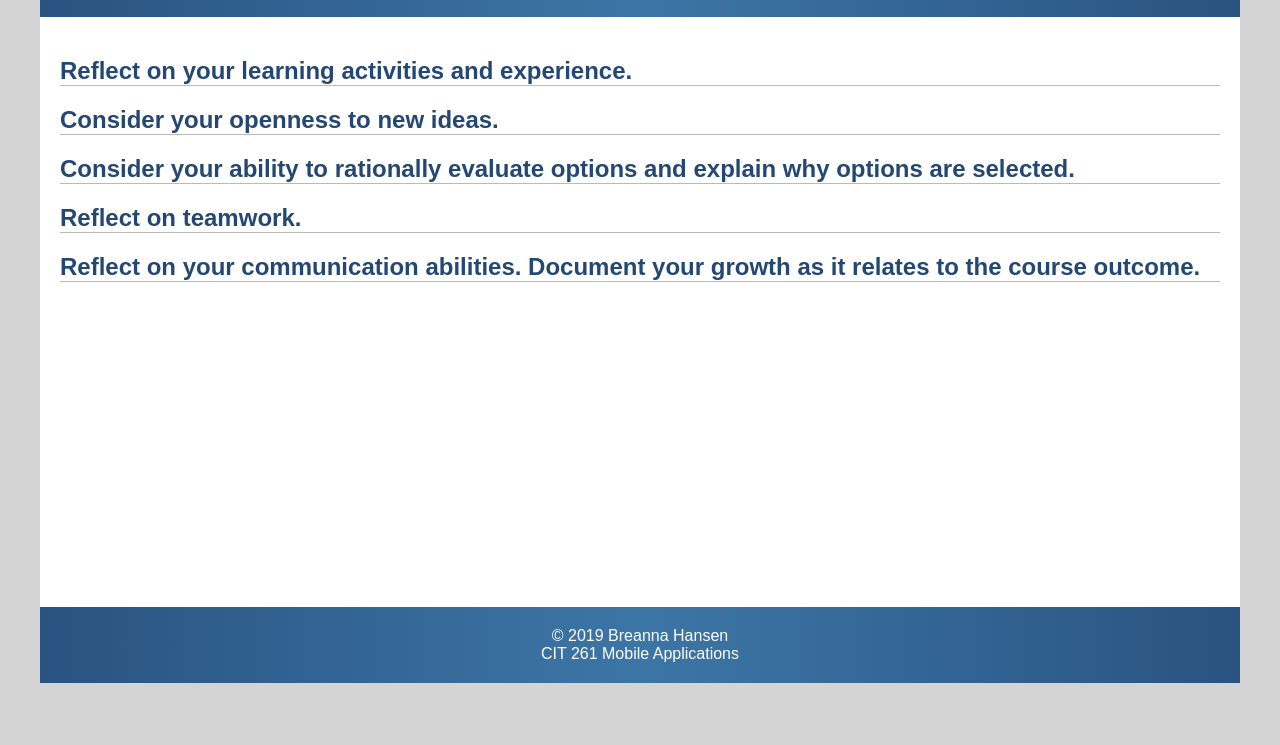
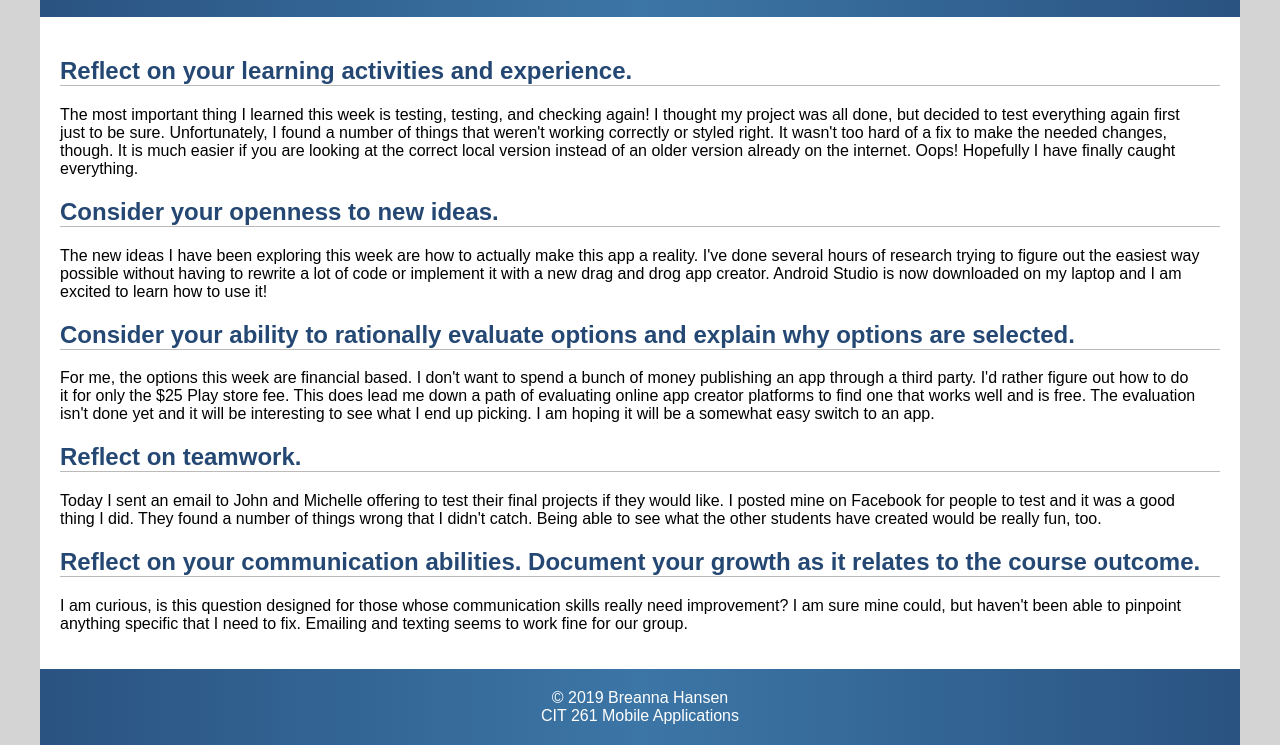
Before and after one commit to Hansen-Breanna/hansen-breanna.github.io, a plain HTML site: page reflections/week-13-reflection.html in a window 1280 px wide. Shown: the part 117-862 px from the top of the page. Before the commit the page ends 800 px from the top, so only its background shows below. Drawn offline with Linux system fonts and the light colour scheme.

Commit message:
week 13 reflection

```diff
--- a/reflections/week-13-reflection.html
+++ b/reflections/week-13-reflection.html
@@ -37,47 +37,46 @@
         <section>
             <h2>Reflect on your learning activities and experience.</h2>
             <p>
-
-            </p>
-            <p>
-
+               The most important thing I learned this week is testing, testing, and checking again! I thought my project was all done, but decided to test everything
+               again first just to be sure. Unfortunately, I found a number of things that weren't working correctly or styled right. It wasn't too hard of a fix to make
+               the needed changes, though. It is much easier if you are looking at the correct local version instead of an older version already on the internet. Oops!
+               Hopefully I have finally caught
+               everything.
             </p>
         </section>
 
         <section>
             <h2>Consider your openness to new ideas.</h2>
             <p>
-
-            </p>
-            <p>
-
+                The new ideas I have been exploring this week are how to actually make this app a reality. I've done several hours of research trying to figure out the
+                easiest way possible without having to rewrite a lot of code or implement it with a new drag and drog app creator. Android Studio is now downloaded on my
+                laptop and I am excited to learn how to use it!
             </p>
         </section>
 
         <section>
             <h2>Consider your ability to rationally evaluate options and explain why options are selected.</h2>
             <p>
-
-            </p>
-            <p>
-
+                For me, the options this week are financial based. I don't want to spend a bunch of money publishing an app through a third party. I'd rather figure out
+                how to do it for only the $25 Play store fee. This does lead me down a path of evaluating online app creator platforms to find one that works well and is
+                free. The evaluation isn't done yet and it will be interesting to see what I end up picking. I am hoping it will be a somewhat easy switch to an app.
             </p>
         </section>
 
         <section>
             <h2>Reflect on teamwork.</h2>
             <p>
-
-            </p>
-            <p>
-
+                Today I sent an email to John and Michelle offering to test their final projects if they would like. I posted mine on Facebook for people to test and it
+                was a good thing I did. They found a number of things wrong that I didn't catch. Being able to see what the other students have created would be really
+                fun, too.
             </p>
         </section>
 
         <section>
             <h2>Reflect on your communication abilities. Document your growth as it relates to the course outcome.</h2>
             <p>
-
+                I am curious, is this question designed for those whose communication skills really need improvement? I am sure mine could, but haven't been able to
+                pinpoint anything specific that I need to fix. Emailing and texting seems to work fine for our group.
             </p>
         </section>
     </main>
```
